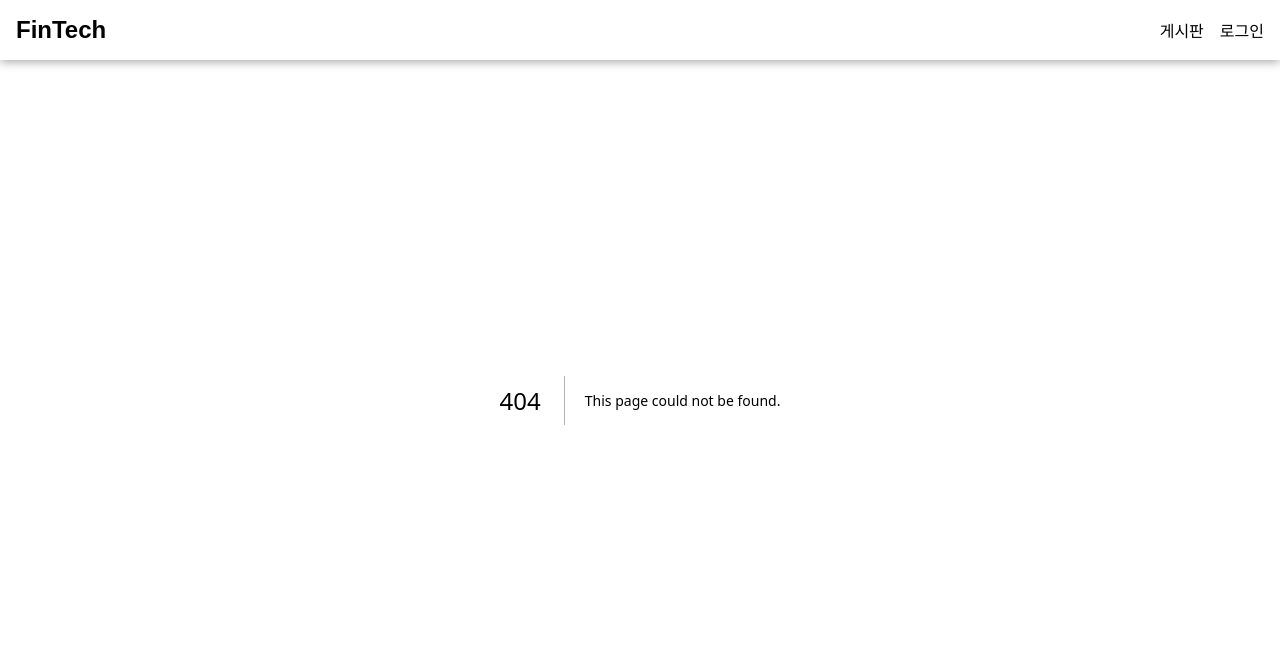
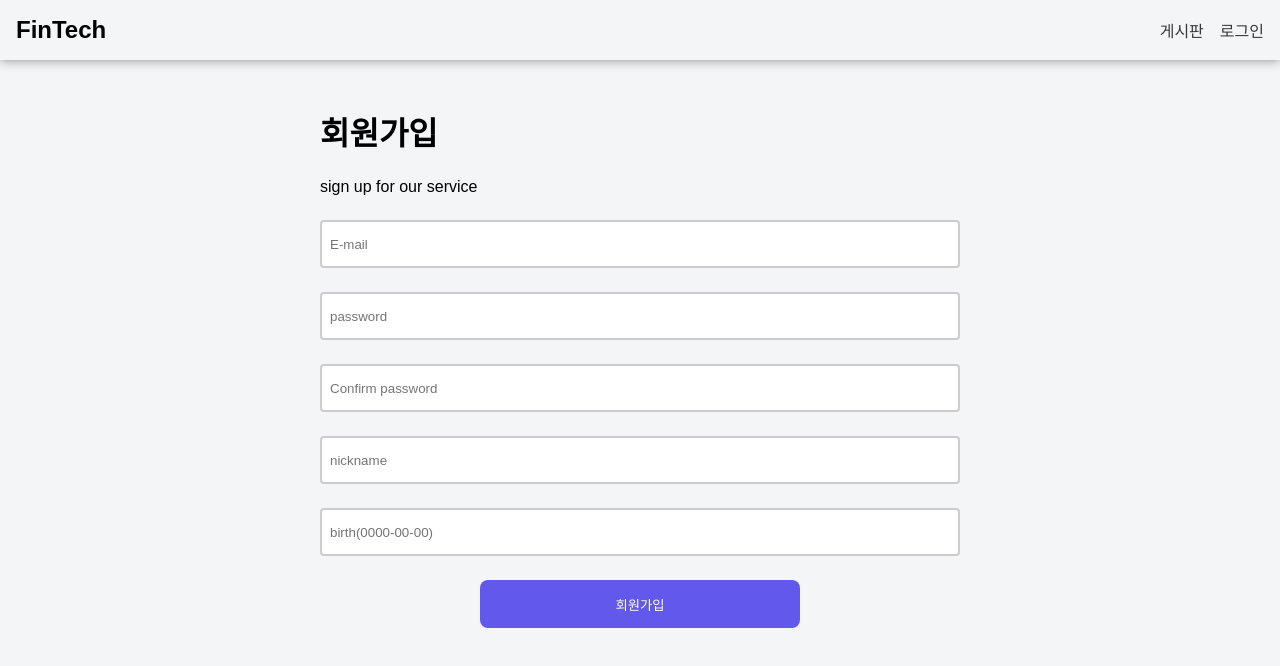
Before and after one commit to MINHYEOKJEON99/FinTech_project, a Next.js app: page /signup in a window 1280 px wide. Before the commit this address had no page. Shown: the top 666 px of the page. Built offline with nearby package versions, Linux system fonts and the light colour scheme.

Commit message:
login & signup

```diff
--- a/app/globals.css
+++ b/app/globals.css
@@ -22,3 +22,7 @@ a {
   color: inherit;
   text-decoration: none;
 }
+
+main {
+  margin-top: 60px;
+}
--- /dev/null
+++ b/app/login/page.module.css
@@ -0,0 +1,45 @@
+.wrapper {
+  display: flex;
+  justify-content: center;
+  align-items: center;
+}
+
+.container {
+  display: flex;
+  width: 640px;
+  height: 360px;
+  border-radius: 16px;
+  background-color: #fff;
+  padding: 16px;
+  margin-top: 60px;
+}
+
+.loginForm {
+  display: flex;
+  flex: 1;
+  flex-direction: column;
+  gap: 8px;
+}
+
+.input {
+  border: 2px solid #ccc;
+  border-radius: 4px;
+  height: 36px;
+  padding-left: 8px;
+}
+
+.input:focus {
+  outline: none;
+}
+
+.img {
+  flex: 1;
+}
+
+.signupButton {
+  background-color: #ccc;
+}
+
+.signupButton:hover {
+  background-color: black;
+}
--- a/app/page.tsx
+++ b/app/page.tsx
@@ -1,5 +1,5 @@
-import Image from 'next/image';
 import styles from './page.module.css';
+import Button from '@/components/UI/Button';
 
 export default function Home() {
   return (
@@ -10,7 +10,9 @@ export default function Home() {
             <h2 className={styles.title}>
               간편한 금융 서비스를<p>이용하세요</p>
             </h2>
-            <button className={styles.button}>이용하기</button>
+            <Button type="button" path="/login">
+              이용하기
+            </Button>
           </div>
           <div></div>
         </div>
--- /dev/null
+++ b/app/signup/page.module.css
@@ -0,0 +1,38 @@
+.wrapper {
+  display: flex;
+  flex-direction: column;
+  justify-content: center;
+  align-items: center;
+}
+.container {
+  display: flex;
+  flex-direction: column;
+  justify-content: center;
+  width: 50%;
+  gap: 24px;
+  margin-top: 48px;
+}
+
+.input {
+  border: 2px solid #ccc;
+  border-radius: 4px;
+  height: 48px;
+  width: 100%;
+
+  padding-left: 8px;
+}
+
+.inValidInput {
+  background-color: rgb(253, 225, 225);
+  border: 2px solid rgb(250, 172, 172);
+}
+
+.input:focus {
+  outline: none;
+}
+
+.button {
+  height: 48px;
+  width: 50%;
+  margin: 0 auto;
+}
--- /dev/null
+++ b/app/signup/page.tsx
@@ -0,0 +1,99 @@
+'use client';
+
+import { useState } from 'react';
+import styles from './page.module.css';
+import Button from '@/components/UI/Button';
+import clsx from 'clsx';
+export default function SignUp() {
+  // prettier-ignore
+  const regEmail = /^[0-9a-zA-Z]([-_.]?[0-9a-zA-Z])*@[0-9a-zA-Z]([-_.]?[0-9a-zA-Z])*\.[a-zA-Z]{2,3}$/i;
+
+  const [userInfo, setUserInfo] = useState({
+    email: '',
+    password: '',
+    confirmPassword: '',
+    nickname: '',
+    birth: '',
+  });
+
+  const onChangeValue = (e: React.ChangeEvent<HTMLInputElement>) => {
+    setUserInfo({ ...userInfo, [e.target.name]: e.target.value });
+  };
+
+  const onSubmit = (e: React.FormEvent<HTMLFormElement>) => {
+    e.preventDefault();
+    if (!regEmail.test(userInfo.email)) {
+      alert('이메일 형식을 지켜주세요');
+      return;
+    }
+
+    if (Object.values(userInfo).some((value) => value.trim() === '')) {
+      alert('모든 내용을 작성해주세요');
+      return;
+    }
+
+    if (userInfo.password !== userInfo.confirmPassword) {
+      alert('비밀번호와 비밀번호 확인이 일치하지 않습니다.');
+      return;
+    }
+
+    console.log(userInfo);
+  };
+
+  const { email, password, nickname, birth, confirmPassword } = userInfo;
+
+  return (
+    <main className={styles.wrapper}>
+      <form onSubmit={onSubmit} className={styles.container}>
+        <h1>회원가입</h1>
+        <p>sign up for our service</p>
+        <input
+          className={styles.input}
+          type="email"
+          name="email"
+          placeholder="E-mail"
+          value={email}
+          onChange={onChangeValue}
+        />
+        <input
+          className={styles.input}
+          type="password"
+          name="password"
+          placeholder="password"
+          value={password}
+          onChange={onChangeValue}
+        />
+        <input
+          className={clsx(styles.input, {
+            [styles.inValidInput]:
+              userInfo.password !== userInfo.confirmPassword,
+          })}
+          type="password"
+          name="confirmPassword"
+          placeholder="Confirm password"
+          value={confirmPassword}
+          onChange={onChangeValue}
+        />
+        <input
+          className={styles.input}
+          type="text"
+          name="nickname"
+          placeholder="nickname"
+          value={nickname}
+          onChange={onChangeValue}
+        />
+        <input
+          className={styles.input}
+          type="text"
+          name="birth"
+          placeholder="birth(0000-00-00)"
+          value={birth}
+          onChange={onChangeValue}
+        />
+        <Button type="submit" styles={styles.button}>
+          회원가입
+        </Button>
+      </form>
+    </main>
+  );
+}
--- /dev/null
+++ b/components/UI/Button.module.css
@@ -0,0 +1,16 @@
+.button {
+  display: flex;
+  align-items: center;
+  justify-content: center;
+  padding: 8px 24px;
+  background-color: #6358ec;
+  color: white;
+  border: none;
+  border-radius: 8px;
+}
+
+.button:hover {
+  background-color: #483ecd;
+  cursor: pointer;
+  transition: all 300ms;
+}
--- a/components/UI/Button.tsx
+++ b/components/UI/Button.tsx
@@ -0,0 +1,36 @@
+'use client';
+import clsx from 'clsx';
+import classes from './Button.module.css';
+import { useRouter } from 'next/navigation';
+
+interface ButtonParameter {
+  styles?: string;
+  path?: string;
+  children: string | React.ReactNode;
+  type: 'button' | 'submit' | 'reset' | undefined;
+}
+
+export default function Button({
+  type,
+  styles,
+  children,
+  path = '/',
+}: ButtonParameter) {
+  const router = useRouter();
+
+  const onClick: (event: React.MouseEvent<HTMLButtonElement>) => void = () => {
+    if (type === 'button') {
+      router.push(path);
+    }
+  };
+
+  return (
+    <button
+      type={type}
+      onClick={onClick}
+      className={clsx(classes.button, styles)}
+    >
+      {children}
+    </button>
+  );
+}
--- a/components/layout/Nav.module.css
+++ b/components/layout/Nav.module.css
@@ -18,5 +18,6 @@
 }
 
 .list > li {
+  color: #393939;
   cursor: pointer;
 }
--- a/components/layout/Nav.tsx
+++ b/components/layout/Nav.tsx
@@ -1,13 +1,20 @@
+import Link from 'next/link';
 import styles from './Nav.module.css';
 
 export default function Nav() {
   return (
     <nav className={styles.container}>
-      <h2>FinTech</h2>
+      <h2>
+        <Link href={'/'}>FinTech</Link>
+      </h2>
       <div className={styles.menu}>
         <ul className={styles.list}>
-          <li>게시판</li>
-          <li>로그인</li>
+          <li>
+            <Link href={'/community'}>게시판</Link>
+          </li>
+          <li>
+            <Link href={'/login'}>로그인</Link>
+          </li>
         </ul>
       </div>
     </nav>
```
Also changed, not shown: app/login/page.tsx (added, +61 -0 lines), app/page.module.css (+0 -12 lines), package.json (+5 -4 lines), 1 other file (tests, documents, lock files or other folders).
